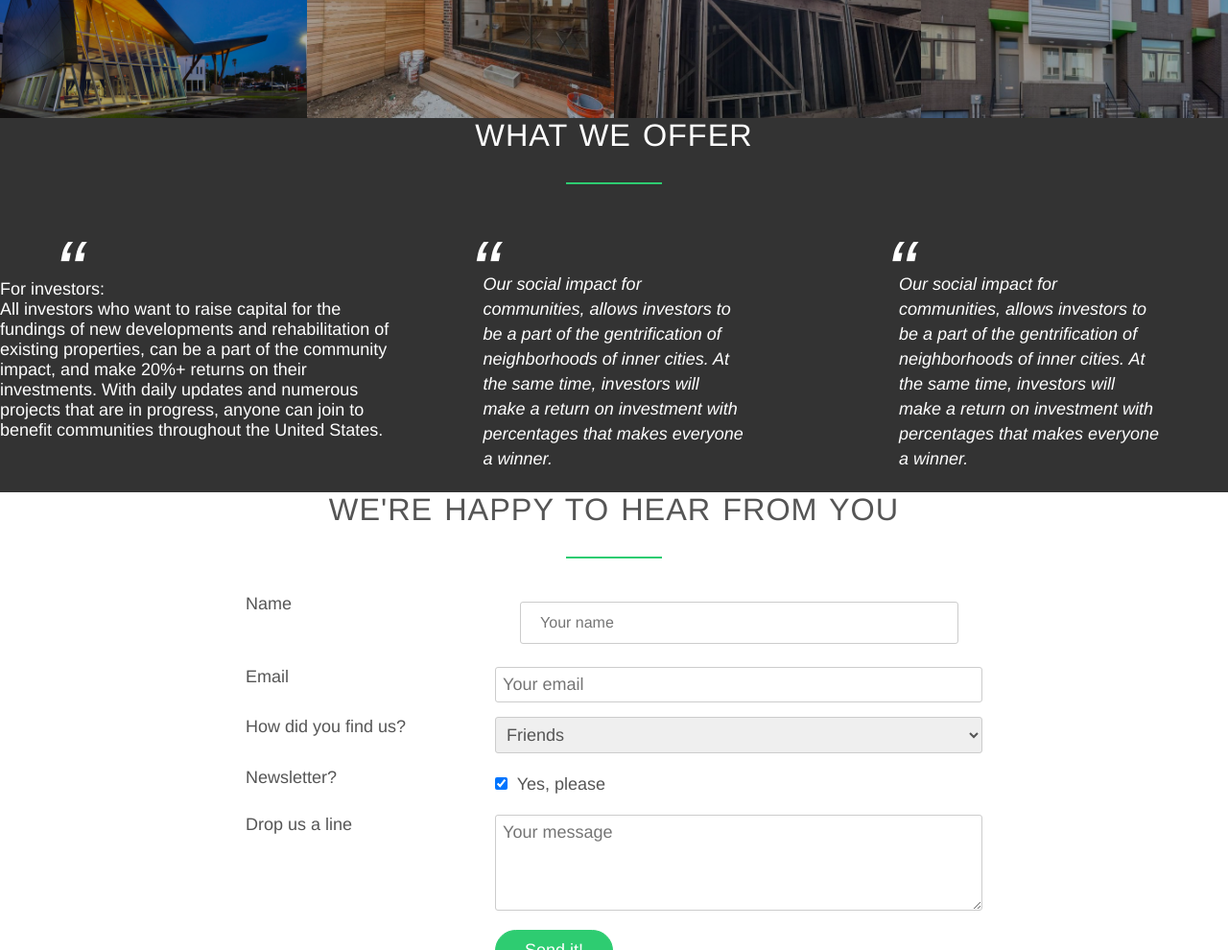
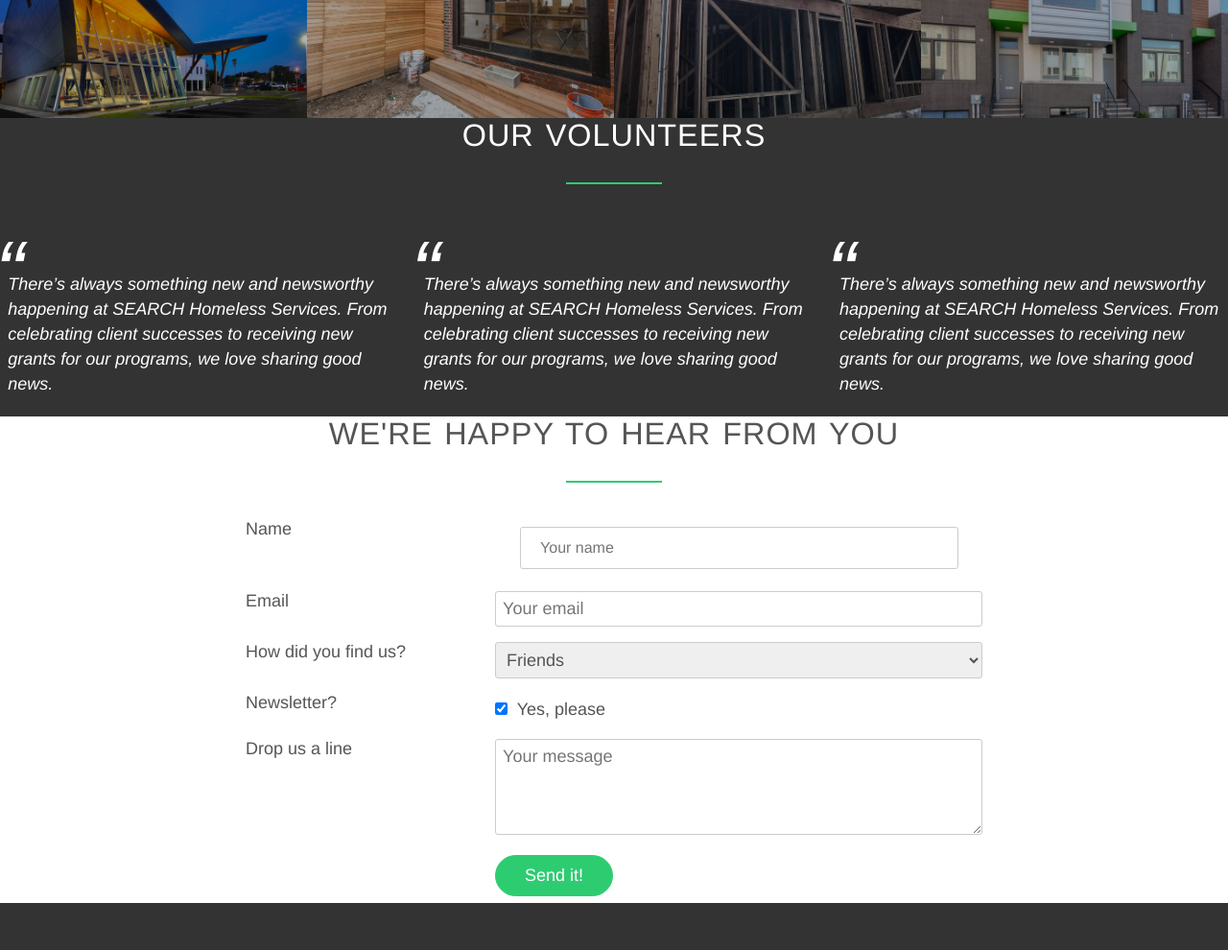
Before and after one commit to dandubovoy/Philly-Code-Fest, a website: page PhillyCodeFest/index.html in a window 1280 px wide. Shown: the part 1640-2630 px from the top of the page at 96% size. Drawn offline with nearby package versions, Linux system fonts and the light colour scheme; a script that the page names is missing; files whose address does not match are found by name.

Commit message:
More Things

```diff
--- a/PhillyCodeFest/Resources/css/style.css
+++ b/PhillyCodeFest/Resources/css/style.css
@@ -55,7 +55,8 @@ section {
 /* ----- HEADINGS ----- */
 h1,
 h2,
-h3 {
+h3,
+h4 {
     font-weight: 300;
     text-transform: uppercase;
 }
@@ -80,6 +81,14 @@ h2 {
 h3 {
     font-size: 110%;
     margin-bottom: 15px;
+}
+h4{
+    font-size: 110%;
+    color: #fff;
+    margin-bottom: 15px;
+    letter-spacing: 1px;
+
+
 }
 
 h2:after {
@@ -427,7 +436,6 @@ header {
     margin-bottom: 5px;
 }
 
-
 /* ----------------------------------------------- */
 /* TESTIMONIALS */
 /* ----------------------------------------------- */
@@ -440,7 +448,7 @@ header {
     background-attachment: fixed;
 }
 
-.long-copy {
+blockquote {
     padding: 2%;
     font-style: italic;
     line-height: 145%;
@@ -448,7 +456,7 @@ header {
     margin-top: 40px;
 }
 
-.long-copy:before {
+blockquote:before {
     content: "\201C";
     font-size: 500%;
     display: block;
@@ -469,6 +477,7 @@ cite img {
     margin-right: 10px;
     vertical-align: middle;
 }
+
 
 
 /* ----------------------------------------------- */
--- a/PhillyCodeFest/index.html
+++ b/PhillyCodeFest/index.html
@@ -172,7 +172,7 @@ window.onclick = function(event) {
             </nav>
             <div class="hero-text-box">
                 <h1>PD Investments Inc.</h1>
-                <h1>Gentrification for the social good</h1>
+                <h4>Gentrification for the social good</h4>
 <button class="btn btn-full" onclick="document.getElementById('modal-wrapper').style.display='block'" style="width:200px; margin-top:50px; margin-left:160px;">
 Login</button>
 
@@ -325,28 +325,24 @@ Login</button>
 
 <!-- SECTION -->
         <section class="section-testimonials">
-
-
             <div class="row">
-                <h2>What We Offer</h2>
+                <h2>Our volunteers</h2>
             </div>
-
             <div class="row">
                 <div class="col span-1-of-3">
-                    <p class="long-copy">
-                        <p>For investors: </p>
-                        All investors who want to raise capital for the fundings of new developments and rehabilitation of existing properties, can be a part of the community impact, and make 20%+ returns on their investments. With daily updates and numerous projects that are in progress, anyone can join to benefit communities throughout the United States.
-                </p>
+                    <blockquote>
+                        There’s always something new and newsworthy happening at SEARCH Homeless Services. From celebrating client successes to receiving new grants for our programs, we love sharing good news.
+                    </blockquote>
                 </div>
                 <div class="col span-1-of-3">
-                     <p class="long-copy">
-                    Our social impact for communities, allows investors to be a part of the gentrification of neighborhoods of inner cities. At the same time, investors will make a return on investment with percentages that makes everyone a winner.
-                </p>
+                    <blockquote>
+                        There’s always something new and newsworthy happening at SEARCH Homeless Services. From celebrating client successes to receiving new grants for our programs, we love sharing good news.
+                    </blockquote>
                 </div>
                 <div class="col span-1-of-3">
-                     <p class="long-copy">
-                    Our social impact for communities, allows investors to be a part of the gentrification of neighborhoods of inner cities. At the same time, investors will make a return on investment with percentages that makes everyone a winner.
-                </p>
+                    <blockquote>
+                        There’s always something new and newsworthy happening at SEARCH Homeless Services. From celebrating client successes to receiving new grants for our programs, we love sharing good news.
+                    </blockquote>
                 </div>
             </div>
         </section>
```
Also changed, not shown: PhillyCodeFest/Resources/img/logo1.png (deleted), 1 other file.
